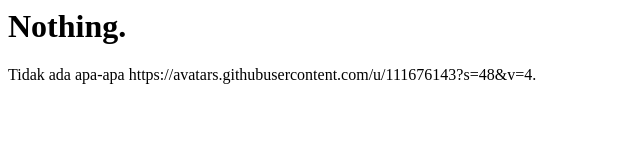
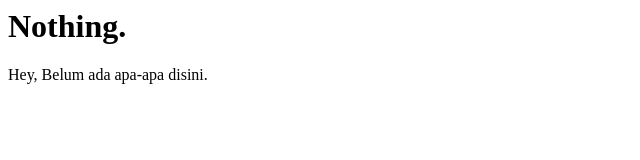
Before and after one commit to fatashr/fatashr.github.io, a plain HTML site: page index.html in a window 1280 px wide. Shown: the whole page, without its empty margins (0-640 px from the left). Drawn offline with Linux system fonts and the light colour scheme.

Commit message:
Update index.html

```diff
--- a/index.html
+++ b/index.html
@@ -1,9 +1,12 @@
 <html>
   <head>
-    <title>nothing</title>
+    <title>cariapa?</title>
   <body>
     <h1> Nothing. </h1>
-    <p> Tidak ada apa-apa https://avatars.githubusercontent.com/u/111676143?s=48&v=4. </p>
+    <p> Hey, Belum ada apa-apa disini. </p>
+
+
+
   </body>
   </head>
 </html>
```
